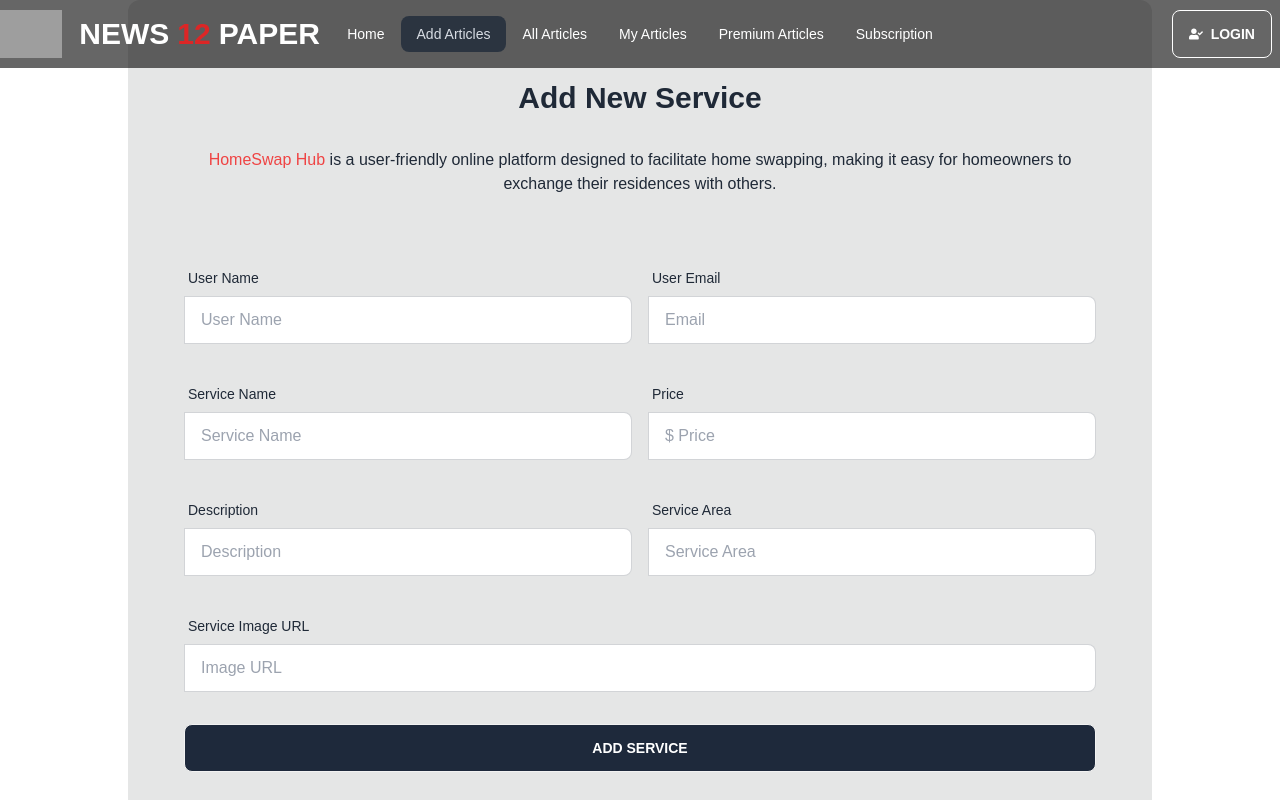
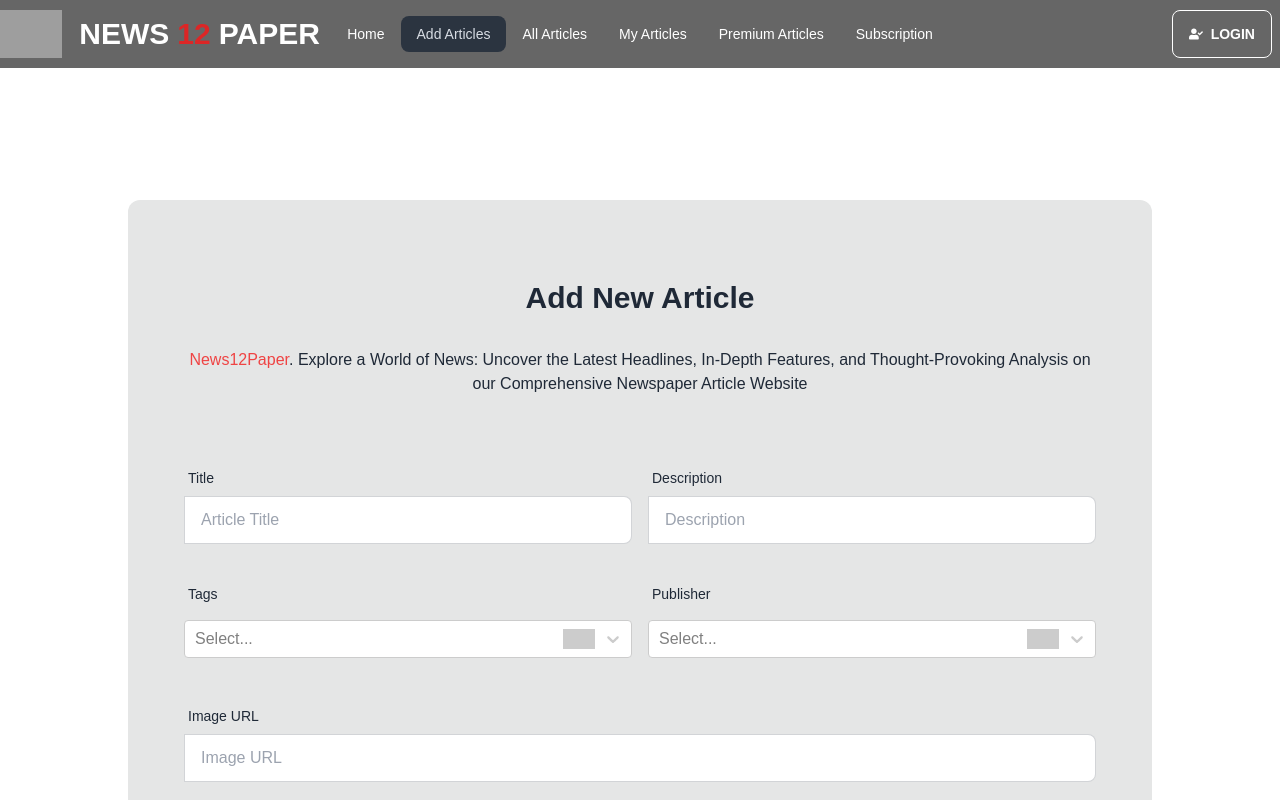
Before and after one commit to sajjadujjamanemon09/News12Paper-clientA12, a React (Vite) app: page /addArticles in a window 1280 px wide. Shown: the top 800 px of the page. Built offline with nearby package versions, Linux system fonts and the light colour scheme; no server answers; grey boxes are pictures that could not be loaded.

Commit message:
Implement AddArticle Form Page

```diff
--- a/package.json
+++ b/package.json
@@ -22,6 +22,7 @@
     "react-hot-toast": "^2.4.1",
     "react-icons": "^4.11.0",
     "react-router-dom": "^6.18.0",
+    "react-select": "^5.8.0",
     "sort-by": "^1.2.0",
     "sweetalert": "^2.1.2",
     "swiper": "^11.0.5"
--- a/src/components/layout/Navbar/Navbar.jsx
+++ b/src/components/layout/Navbar/Navbar.jsx
@@ -26,7 +26,7 @@ const Navbar = () => {
   );
 
   return (
-    <div className="navbar fixed z-10 bg-opacity-60 bg-black text-white mx-auto">
+    <div className="navbar top-0 fixed z-10 bg-opacity-60 bg-black text-white mx-auto">
       <div className="navbar-start">
         <div className="dropdown">
           <label tabIndex={0} className="btn btn-ghost lg:hidden">
--- a/src/page/AddArticle/AddArticle.jsx
+++ b/src/page/AddArticle/AddArticle.jsx
@@ -1,123 +1,126 @@
-import { useContext, useEffect } from 'react';
-import { AuthContext } from '../../providers/AuthProvider';
-
-
+import Select from "react-select";
+import swal from "sweetalert";
 
 const AddArticle = () => {
-    const { user } = useContext(AuthContext);
+  const tags = [
+    { value: "#fashion", label: "#fashion" },
+    { value: "#sports", label: "#sports" },
+    { value: "#fitness", label: "#fitness" },
+    { value: "#movie", label: "#movie" },
+    { value: "#travel", label: "#travel" },
+    { value: "#magazine", label: "#magazine" },
+  ];
+  const publisher = [
+    { value: "Daily Star", label: "Daily Star" },
+    { value: "The Independent", label: "The Independent" },
+    { value: "New Age", label: "New Age" },
+    { value: "Dhaka Tribune", label: "Dhaka Tribune" },
+  ];
 
-    useEffect(() => {
-        document.title = 'HomeSwap | Add Service'
-      },[])
-
-
-    const handleAddProduct = event => {
+  const handleAddProduct = (event) => {
     event.preventDefault();
 
     const form = event.target;
 
-        const userName = user ? user.displayName : form.userName.value;
-        const email = user ? user.email : form.email.value;
-        const serviceName = form.serviceName.value;
-        const price = form.price.value;
+    const title = form.title.value;
+    const publisher = form.publisher.value;
+    const tags = form.tags.value;
     const description = form.description.value;
     const image = form.image.value;
-        const area = form.area.value;
 
-        const newProduct = { userName, serviceName, email, price, description, image, area }
+    const newProduct = { title, publisher, tags, description, image };
 
     console.log(newProduct);
+    console.log(tags);
 
     // send data to the server
-
+    fetch("https://ass10-two.vercel.app/product", {
+      method: "POST",
+      headers: {
+        "content-type": "application/json",
+      },
+      body: JSON.stringify(newProduct),
+    })
+      .then((res) => res.json())
+      .then((data) => {
+        console.log(data);
+        if (data.insertedId) {
+          swal("Success!", "Product Added Successfully", "success");
         }
-
+      });
+  };
 
   return (
-        <div className="bg-base-300 rounded-xl p-14 py-20 max-w-5xl mx-auto mb-16">
+    <div className="mt-20 py-10">
+      <div className="bg-base-300 rounded-xl my-20 p-14 py-20 max-w-5xl mx-auto">
         <div className="text-center mb-16">
-        <h2 className="text-3xl font-extrabold pb-8">Add New Service</h2>
-        <p><span className="text-red-500">HomeSwap Hub </span>is a user-friendly online platform designed to facilitate home swapping, making it easy for homeowners to exchange their residences with others.</p>
+          <h2 className="text-3xl font-extrabold pb-8">Add New Article</h2>
+          <p>
+            <span className="text-red-500">News12Paper</span>. Explore a World
+            of News: Uncover the Latest Headlines, In-Depth Features, and
+            Thought-Provoking Analysis on our Comprehensive Newspaper Article
+            Website
+          </p>
         </div>
         <form onSubmit={handleAddProduct}>
           {/* name and Brand name Row */}
-            {user ? (
           <div className="md:flex mb-8">
             <div className="form-control md:w-1/2">
               <label className="label">
-                                <span className="label-text">Article Title</span>
+                <span className="label-text">Title</span>
               </label>
               <label className="input-group">
-                                <input type="text" name="userName" value={user.displayName} readOnly className="input input-bordered w-full" />
+                <input
+                  type="text"
+                  name="title"
+                  placeholder="Article Title"
+                  className="input input-bordered w-full"
+                />
               </label>
             </div>
             <div className="form-control md:w-1/2 md:ml-4">
             <label className="label">
-                                <span className="label-text">User Email</span>
+                <span className="label-text">Description</span>
               </label>
               <label className="input-group">
-                                <input type="email" name="email" value={user.email} readOnly className="input input-bordered w-full" />
+                <input
+                  type="text"
+                  name="description"
+                  placeholder="Description"
+                  className="input input-bordered w-full"
+                />
               </label>
+
             </div>
           </div>
-                ) : (
-                    <>
+          {/* type & price row */}
           <div className="md:flex mb-8">
             <div className="form-control md:w-1/2">
               <label className="label">
-                                    <span className="label-text">User Name</span>
+                <span className="label-text">Tags</span>
               </label>
               <label className="input-group">
-                                    <input type="text" name="userName" placeholder="User Name" className="input input-bordered w-full" />
+                <Select
+                  options={tags}
+                  isMulti
+                  name="tags"
+                  className="basic-multi-select py-2 w-full"
+                  classNamePrefix="select"
+                />
               </label>
             </div>
             <div className="form-control md:w-1/2 md:ml-4">
             <label className="label">
-                                    <span className="label-text">User Email</span>
+                <span className="label-text">Publisher</span>
               </label>
               <label className="input-group">
-                                    <input type="email" name="email" placeholder="Email" className="input input-bordered w-full" />
-                                </label>
-                            </div>
-                        </div>
-                    </>
-                )}
-            {/* type & price row */}
-            <div className="md:flex mb-8">
-                <div className="form-control md:w-1/2">
-                <label className="label">
-                        <span className="label-text">Service Name</span>
-                    </label>
-                    <label className="input-group">
-                        <input type="text" name="serviceName" placeholder="Service Name" className="input input-bordered w-full" />
-                    </label>
-
-                </div>
-                <div className="form-control md:w-1/2 md:ml-4">
-                    <label className="label">
-                        <span className="label-text">Price</span>
-                    </label>
-                    <label className="input-group">
-                        <input type="text" name="price" placeholder="$ Price" className="input input-bordered w-full" />
-                    </label>
-                </div>
-            </div>
-            {/* descriptions & rating row */}
-            <div className="md:flex mb-8">
-                <div className="form-control md:w-1/2">
-                    <label className="label">
-                        <span className="label-text">Description</span>
-                    </label>
-                    <label className="input-group">
-                        <input type="text" name="description" placeholder="Description" className="input input-bordered w-full" />
-                    </label>
-                </div>
-                <div className="form-control md:w-1/2 md:ml-4">
-                    <label className="label">
-                        <span className="label-text">Service Area</span>
-                    </label>
-                    <label className="input-group">
-                        <input type="text" name="area" placeholder="Service Area" className="input input-bordered w-full" />
+              <Select
+                  options={publisher}
+                  isMulti
+                  name="publisher"
+                  className="basic-multi-select py-2 w-full"
+                  classNamePrefix="select"
+                />
               </label>
             </div>
           </div>
@@ -125,16 +128,25 @@ const AddArticle = () => {
           <div className="mb-8">
             <div className="form-control">
               <label className="label">
-                        <span className="label-text">Service Image URL</span>
+                <span className="label-text">Image URL</span>
               </label>
               <label className="input-group">
-                        <input type="text" name="image" placeholder="Image URL" className="input input-bordered w-full" />
+                <input
+                  type="text"
+                  name="image"
+                  placeholder="Image URL"
+                  className="input input-bordered w-full"
+                />
               </label>
             </div>
           </div>
-            <input type="submit" value="Add Service" className="btn btn-block bg-slate-800 text-white" />
-
+          <input
+            type="submit"
+            value="Add Product"
+            className="btn btn-block bg-slate-800 text-white"
+          />
         </form>
+      </div>
     </div>
   );
 };
```
Also changed, not shown: 1 other file (tests, documents, lock files or other folders). Lines whose indentation alone changed are shown as unchanged.
